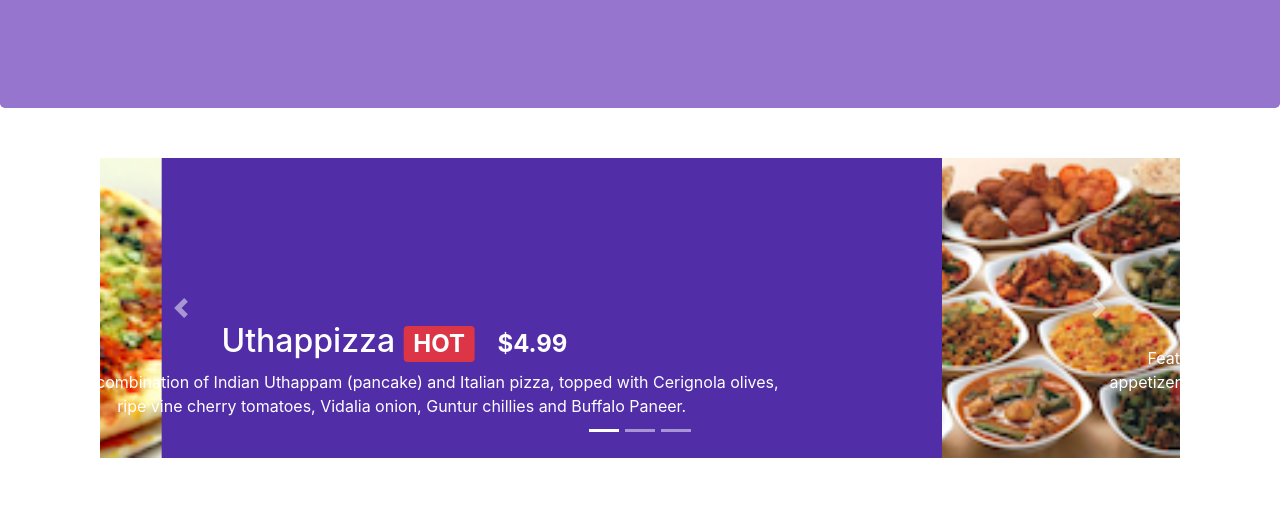
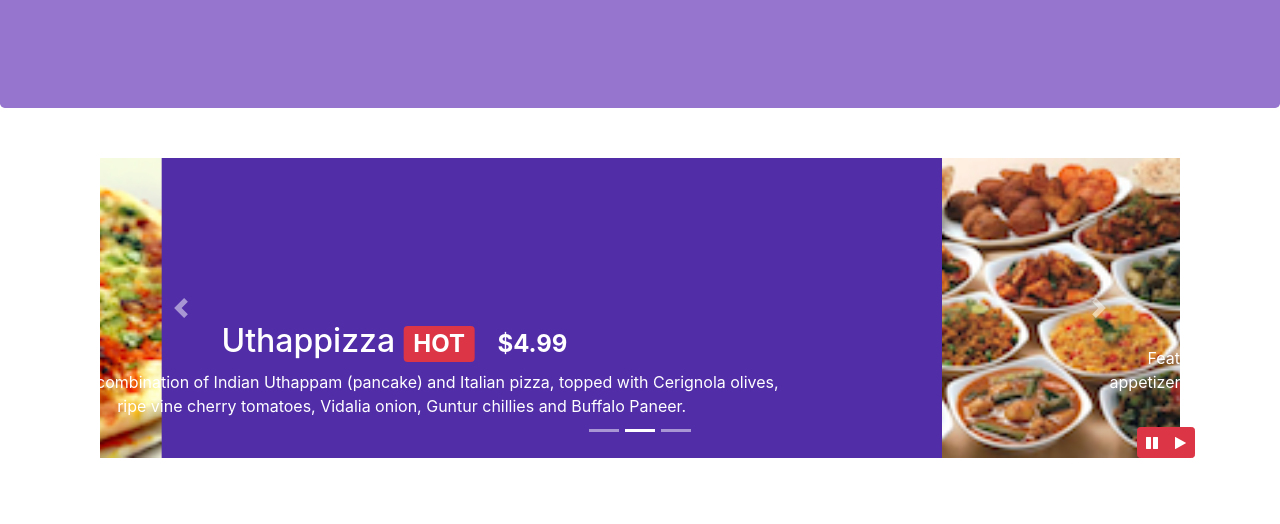
Before and after one commit to jonameron/Front-End-Web-UI-Frameworks-and-Tools-Bootstrap-4, a website: page index.html in a window 1280 px wide. Shown: the part 276-800 px from the top of the page. Drawn offline with nearby package versions, Linux system fonts and the light colour scheme.

Commit message:
carousel-corrected

```diff
--- a/css/styles.css
+++ b/css/styles.css
@@ -58,3 +58,9 @@ body{
     left: 0;
     min-height: 300px;
 }
+#carouselButton {
+    right:0px;
+    position: absolute;
+    bottom: 0px;
+    z-index: 1;
+}
--- a/index.html
+++ b/index.html
@@ -185,6 +185,11 @@
                                         Award winning three-star Michelin chef with wide International experience having worked closely with whos-who in the culinary world, he specializes in creating mouthwatering Indo-Italian fusion experiences.
                                     </div>
                                 </div>
+                                <ol class="carousel-indicators">
+                                    <li data-target="#mycarousel" data-slide-to="0" class="active"></li>
+                                    <li data-target="#mycarousel" data-slide-to="1"></li>
+                                    <li data-target="#mycarousel" data-slide-to="2"></li>
+                                </ol>
                             </div>
                             <a class="carousel-control-prev" href="#mycarousel" role="button" data-slide="prev">
                                 <span class="carousel-control-prev-icon"></span>
@@ -193,16 +198,18 @@
                                 <span class="carousel-control-next-icon"></span>
                             </a>
                         </div>
-                    <ol class="carousel-indicators">
-                        <li data-target="#mycarousel" data-slide-to="0" class="active"></li>
-                        <li data-target="#mycarousel" data-slide-to="1"></li>
-                        <li data-target="#mycarousel" data-slide-to="2"></li>
-                    </ol>
+                            <div class="btn-group" id="carouselButton">
+                                <button class="btn btn-danger btn-sm" id="carousel-pause">
+                                    <span class="fa fa-pause"></span>
+                                </button>
+                                <button class="btn btn-danger btn-sm" id="carousel-play">
+                                    <span class="fa fa-play"></span>
+                                </button>
+                            </div>
                         </div>
                     </div>
                     <div class="row row-content">
                         <div class="col-12 col-sm-8 col-xs-12">
-
                         </div>
                     </div>
                 </div>
@@ -256,6 +263,17 @@
     <script src="node_modules/jquery/dist/jquery.slim.min.js"></script>
     <script src="node_modules/popper.js/dist/umd/popper.min.js"></script>
     <script src="node_modules/bootstrap/dist/js/bootstrap.min.js"></script>
+    <script>
+        $(document).ready(function(){
+            $("#mycarousel").carousel( { interval: 2000 } );
+            $("#carousel-pause").click(function(){
+                $("#mycarousel").carousel('pause');
+            });
+            $("#carousel-play").click(function(){
+                $("#mycarousel").carousel('cycle');
+            });
+        });
+    </script>
 </body>
 
 </html>
```
Lines whose indentation alone changed are shown as unchanged.
